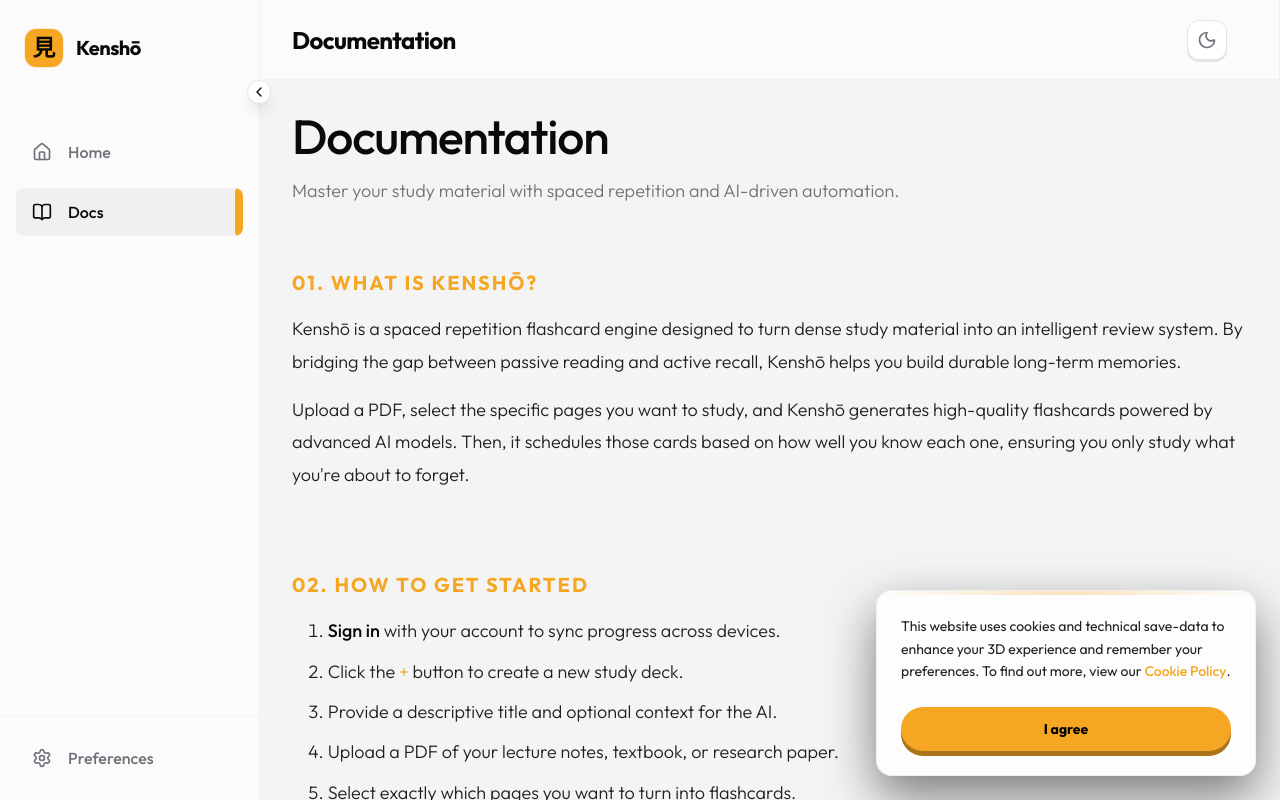
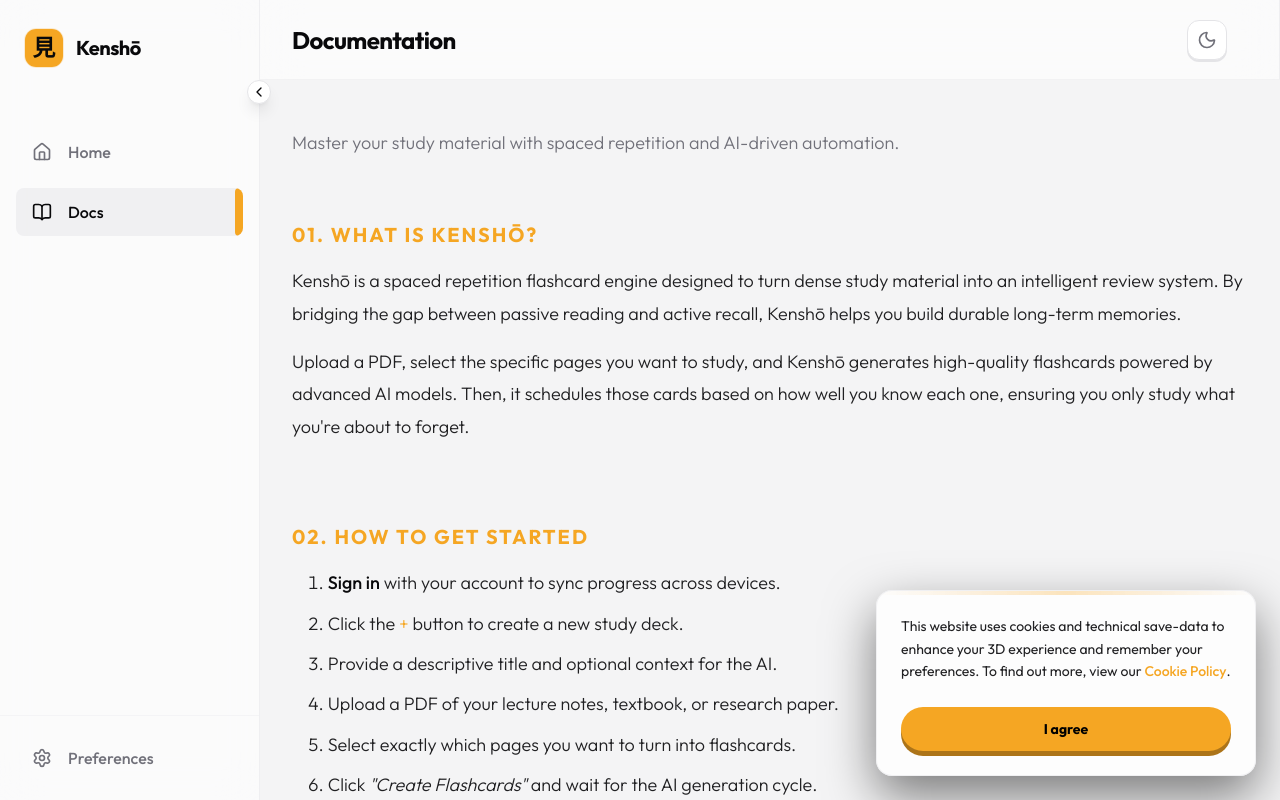
Before and after one commit to HarshalPatel1972/kensho-flashcard-engine, a Next.js app: page /docs in a window 1280 px wide. Built offline with nearby package versions, Linux system fonts and the light colour scheme; no server answers.

Commit message:
style(docs): remove redundant H1 title for cleaner interface

```diff
--- a/src/app/docs/page.tsx
+++ b/src/app/docs/page.tsx
@@ -9,10 +9,7 @@ export default function DocsPage() {
   return (
     <PageTransition>
       <div className="space-y-16">
-        <header className="space-y-4">
-          <h1 className="text-4xl md:text-5xl font-medium tracking-tight">
-            Documentation
-          </h1>
+        <header className="space-y-4 pt-4">
           <p className="text-lg text-secondary font-light leading-relaxed">
             Master your study material with spaced repetition and AI-driven automation.
           </p>
```
